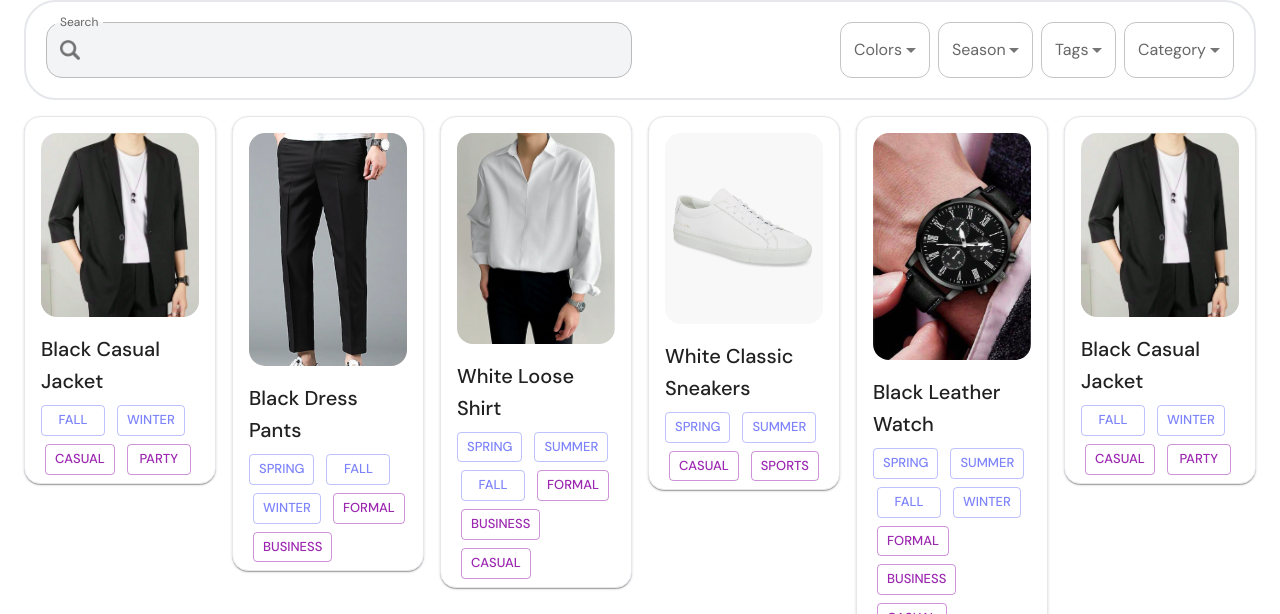
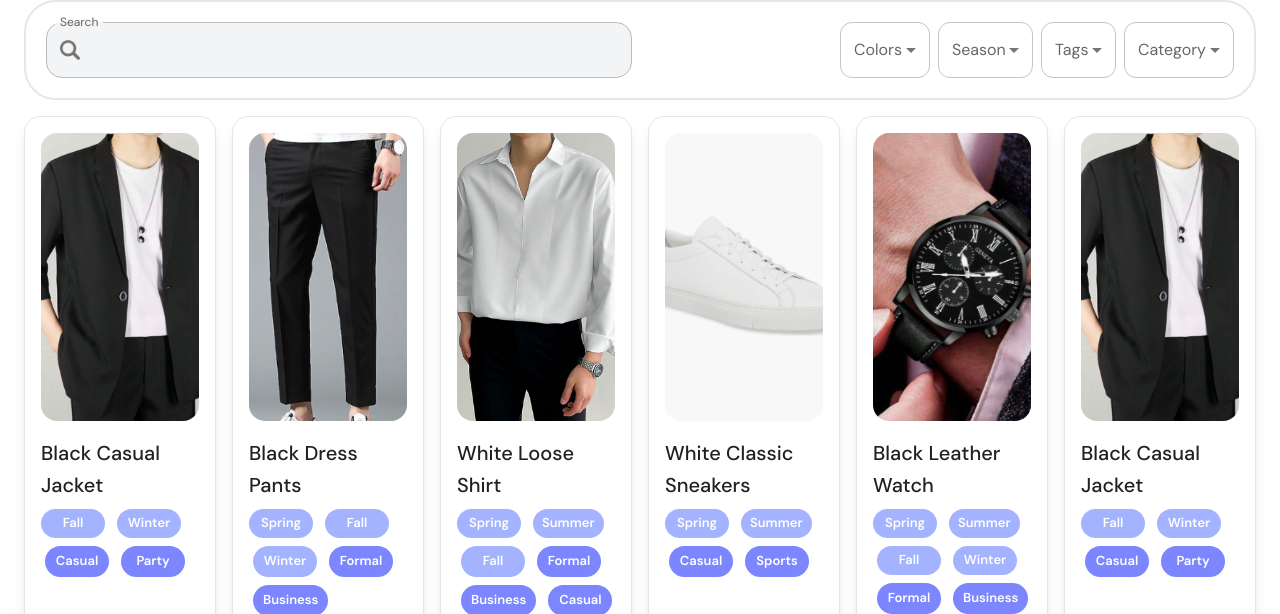
Before and after one commit to sortizb/virtual-wardrobe, a React (Vite) app in the folder frontend/: page / in a window 1280 px wide. Shown: the part 338-952 px from the top of the page. Built offline with nearby package versions, Linux system fonts and the light colour scheme; a web font is replaced by a local one.

Commit message:
Added some styling

```diff
--- a/frontend/src/App.tsx
+++ b/frontend/src/App.tsx
@@ -7,7 +7,7 @@ function App() {
 
   return (
     <>
-      <div id='app_container' className='flex flex-col items-center gap-8'>
+      <div id='app_container' className='flex flex-col items-center gap-8 mb-15'>
         <Navbar/>
         <Home/>
         <Closet/>
--- a/frontend/src/components/ItemDisplay.tsx
+++ b/frontend/src/components/ItemDisplay.tsx
@@ -8,16 +8,16 @@ interface ItemDisplayProps {
 function ItemDisplay({ data }: ItemDisplayProps) {
     return (
         <>
-        <Card className="border-1 border-gray-200 rounded-2xl">
+        <Card className="border-1 border-gray-200 rounded-2xl h-full shadow-lg">
             {data ? (
                 <CardMedia
                     component="img"
                     image={data.imageUrl}
                     alt={data.name}
-                    className="p-2 rounded-2xl md:p-4 md:rounded-4xl"
+                    className="p-2 rounded-2xl md:p-4 md:rounded-4xl h-50 md:h-70 lg:h-80"
                 />
             ) : (
-                <Skeleton variant="rectangular" height={200} className="m-2 md:m-4 rounded-2xl md:rounded-4xl" />
+                <Skeleton variant="rectangular" className="m-2 md:m-4 rounded-2xl h-50 md:h-70 lg:h-80 md:rounded-4xl" />
             )}
             <CardContent className="hidden md:flex pt-0 pb-2">
                 {data ? (
@@ -36,7 +36,7 @@ function ItemDisplay({ data }: ItemDisplayProps) {
                                 key={season}
                                 size="small"
                                 variant="outlined"
-                                color="primary"
+                                className="font-dmsans capitalize text-white bg-indigo-300 rounded-3xl font-semibold border-0"
                             >
                                 {season}
                             </Button>
@@ -46,7 +46,7 @@ function ItemDisplay({ data }: ItemDisplayProps) {
                                 key={tag}
                                 size="small"
                                 variant="outlined"
-                                color="secondary"
+                                className="font-dmsans capitalize text-white bg-indigo-400 rounded-3xl font-semibold"
                             >
                                 {tag}
                             </Button>
```
